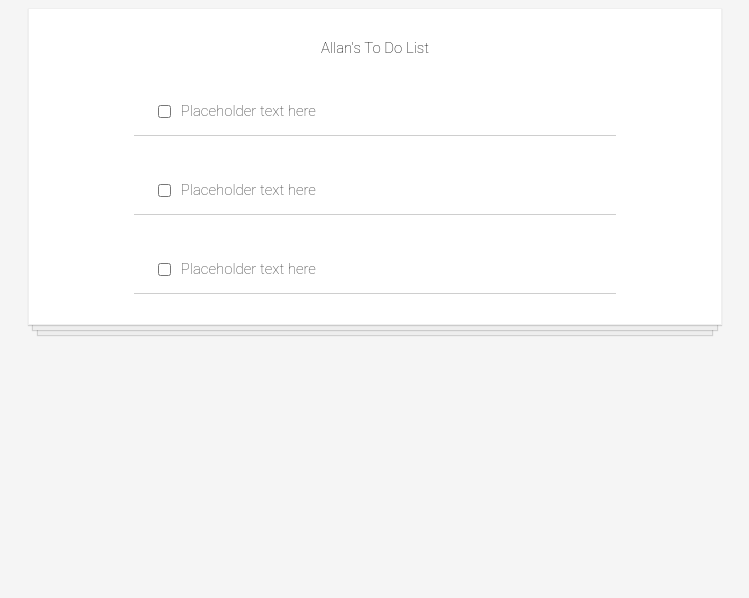
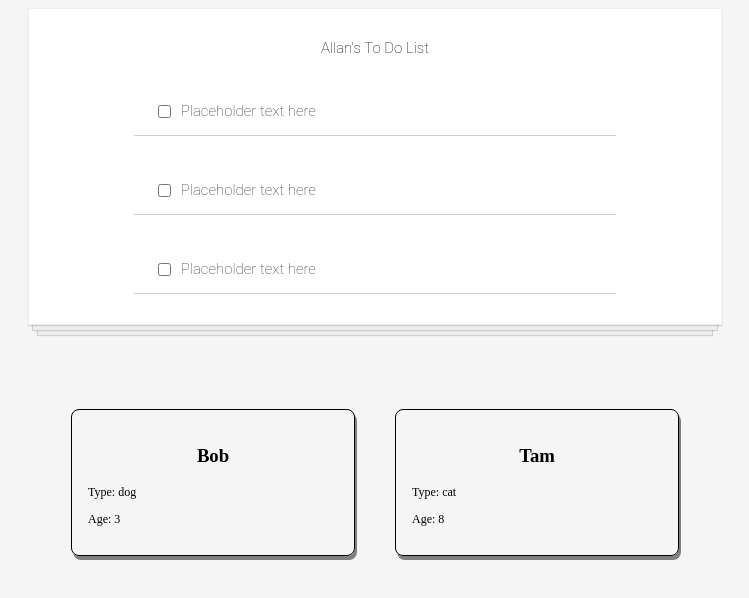
Before and after one commit to jfaMan/react-todo-app, a React (Create React App) app: page / in a window 1280 px wide. Shown: the top 598 px of the page, without its empty margins (265-1014 px from the left). Built offline with nearby package versions, Linux system fonts and the light colour scheme.

Commit message:
created card props for practice

```diff
--- a/public/style.css
+++ b/public/style.css
@@ -51,3 +51,32 @@ input[type=checkbox] {
 input[type=checkbox]:focus {
   outline: 0;
 }
+
+.contacts {
+  display: flex;
+  flex-wrap: wrap;
+  justify-content: center;
+  margin: 64px;
+}
+
+.contact-card {
+  flex-basis: 250px;
+  margin: 20px;
+  border: 1px solid black;
+  border-radius: 8px;
+  box-shadow: 2px 4px grey;
+  padding: 16px;
+}
+
+.contact-card > img {
+  width: 100%;
+  height: auto;
+}
+
+.contact-card > h3 {
+  text-align: center;
+}
+
+.contact-card > p {
+  font-size: 12px;
+}
--- a/src/App.js
+++ b/src/App.js
@@ -1,14 +1,25 @@
 import React from 'react';
 import Header from './components/Header';
 import ToDoItem from './components/ToDoItem';
+import ContactCard from './components/ContactCard';
 
 const App = () => {
   return (
-    <div className="todo-list">
-      <Header />
-      <ToDoItem />
-      <ToDoItem />
-      <ToDoItem />
+    <div>
+      <div className="todo-list">
+        <Header />
+        <ToDoItem />
+        <ToDoItem />
+        <ToDoItem />
+      </div>
+      <div className='contacts'>
+        <ContactCard
+          contact = {{name: "Bob", type: "dog", age: "3"}}
+        />
+        <ContactCard
+          contact = {{name: "Tam", type: "cat", age: "8"}}
+        />
+      </div>
     </div>
   )
 };
--- /dev/null
+++ b/src/components/ContactCard.js
@@ -0,0 +1,13 @@
+import React from 'react';
+
+const ContactCard = (props) => {
+  return (
+    <div className='contact-card'>
+      <h3>{props.contact.name}</h3>
+      <p>Type: {props.contact.type}</p>
+      <p>Age: {props.contact.age}</p>
+    </div>
+  )
+};
+
+export default ContactCard;
```
